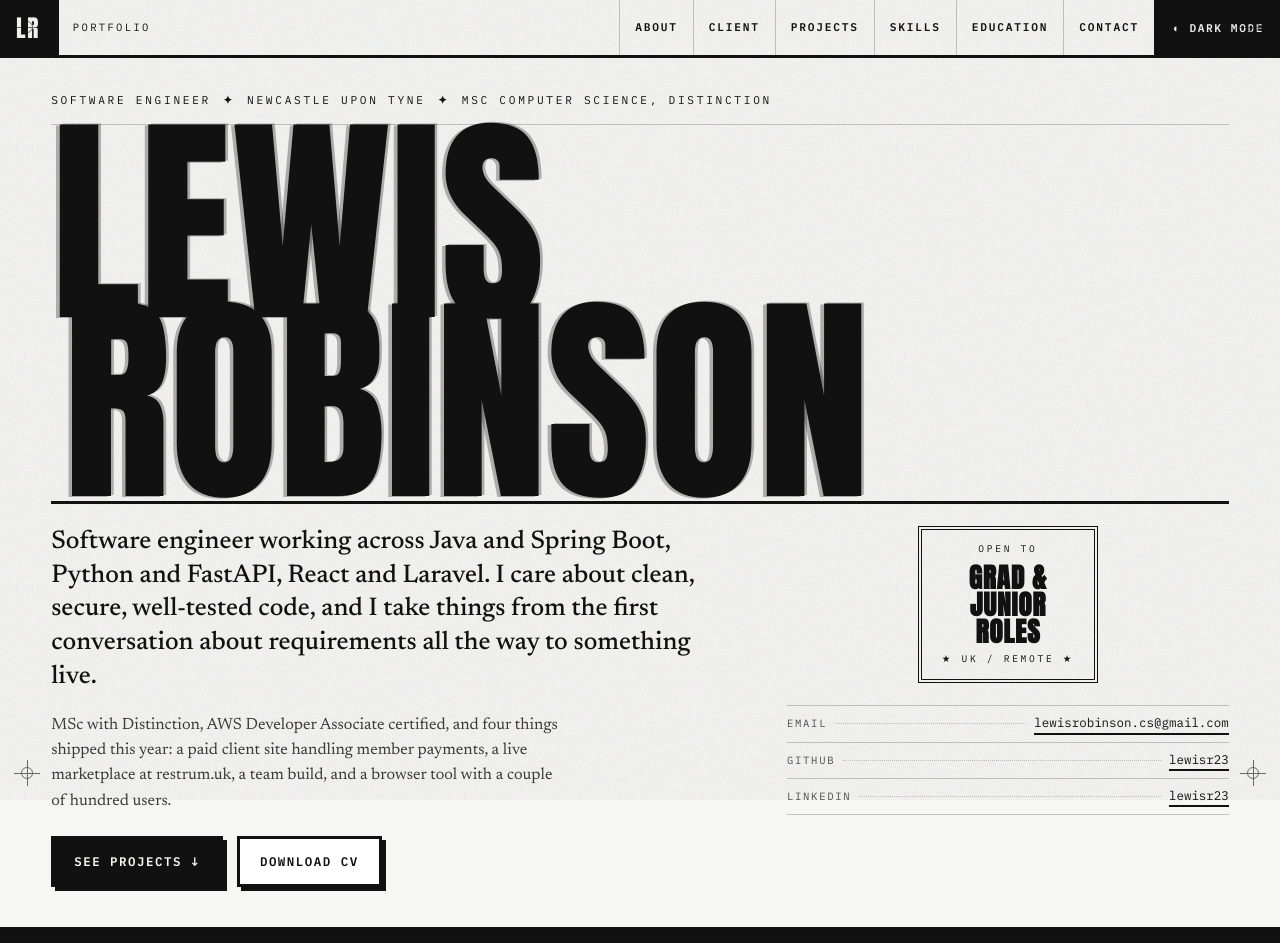
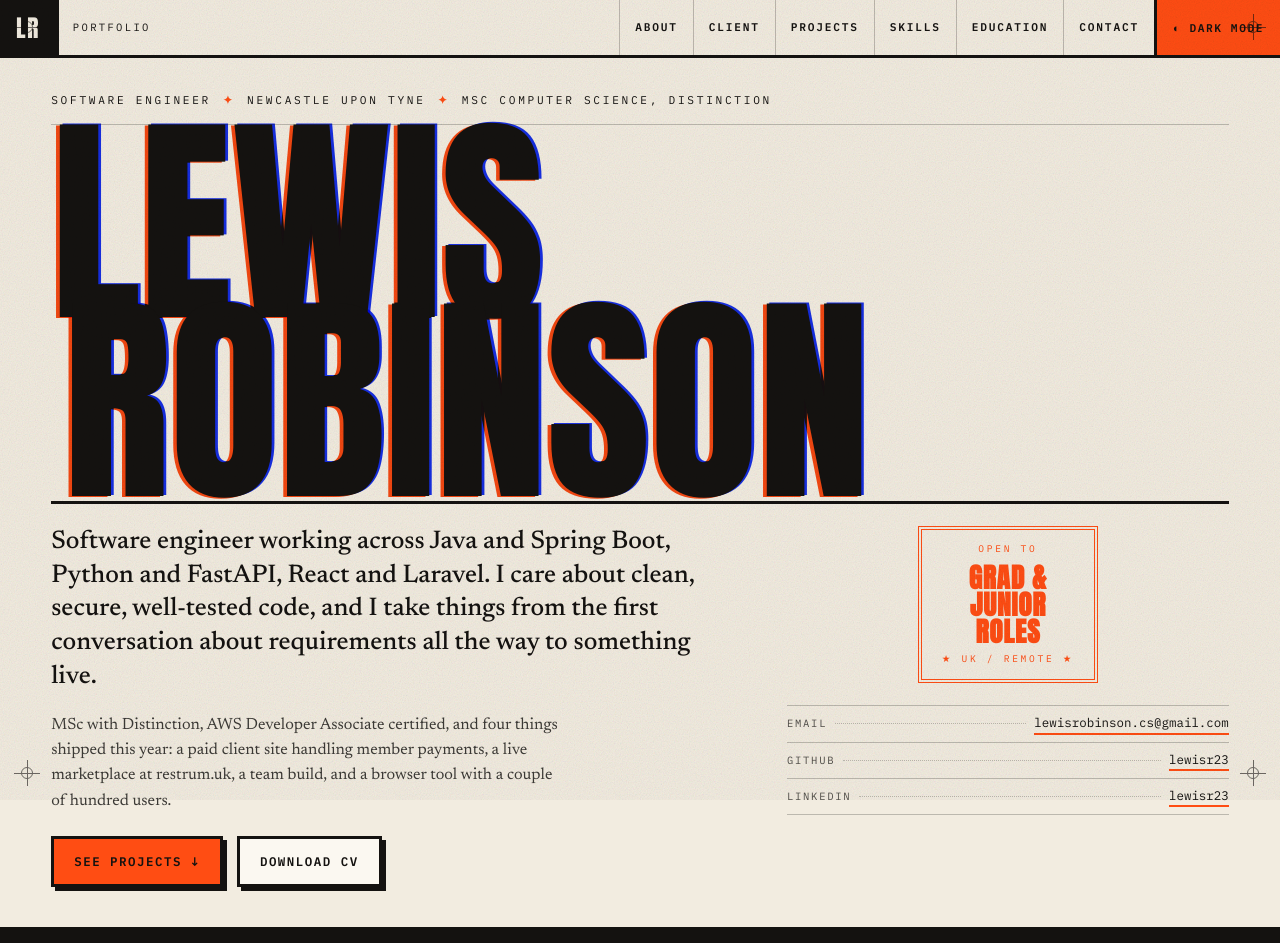
Before and after one commit to lewisr23/Portfolio, a React (Vite) app: page / in a window 1280 px wide. Shown: the top 943 px of the page. Built offline with nearby package versions, Linux system fonts and the light colour scheme.

Commit message:
Bring back the colour palette and the coloured share image

```diff
--- a/index.html
+++ b/index.html
@@ -20,7 +20,7 @@
 <meta property="og:image:type" content="image/png">
 <meta property="og:image:width" content="1200">
 <meta property="og:image:height" content="630">
-<meta property="og:image:alt" content="LEWIS ROBINSON set in heavy black type, captioned Software Engineer, Newcastle upon Tyne">
+<meta property="og:image:alt" content="LEWIS ROBINSON set in heavy black type with orange and blue offset copies, captioned Software Engineer, Newcastle upon Tyne">
 <meta property="og:locale" content="en_GB">
 
 <meta name="twitter:card" content="summary_large_image">
--- a/src/styles.css
+++ b/src/styles.css
@@ -1,17 +1,16 @@
 /* ═══════════════════════════════════════════════════════
-   LEWIS ROBINSON / black and white press sheet
-   Light and dark ink live on :root[data-ink]
+   LEWIS ROBINSON / portfolio
+   Light and dark palettes live on :root[data-ink]
    ═══════════════════════════════════════════════════════ */
 
 :root{
-  --paper:  #f6f6f4;
-  --card:   #ffffff;
-  --ink:    #111111;
-  --a:      var(--ink);
-  --b:      var(--ink);
-  --c:      var(--ink);
-  --ghost:  #b8b8b8;   /* offset copies behind the name */
-  --hair:   rgba(17,17,17,.22);
+  --paper:  #f2ece0;
+  --card:   #fbf8f1;
+  --ink:    #141210;
+  --a:      #ff4d13;   /* vermilion */
+  --b:      #1731ff;   /* cobalt    */
+  --c:      #ff2e88;   /* fluoro pink */
+  --hair:   rgba(20,18,16,.24);
 
   --display: 'Anton', 'Haettenschweiler', 'Arial Narrow', sans-serif;
   --serif:   'Newsreader', Georgia, 'Times New Roman', serif;
@@ -23,11 +22,13 @@
 }
 
 :root[data-ink="night"]{
-  --paper: #111111;
-  --card:  #1a1a1a;
-  --ink:   #f2f2f2;
-  --ghost: #4a4a4a;
-  --hair: rgba(242,242,242,.26);
+  --paper: #17150f;
+  --card:  #221f17;
+  --ink:   #f4efe2;
+  --a: #ffd400;
+  --b: #00d1c1;
+  --c: #ff3d7f;
+  --hair: rgba(244,239,226,.3);
 }
 
 *,*::before,*::after{ box-sizing:border-box; }
@@ -117,11 +118,11 @@ img{ max-width:100%; }
 .masthead__nav a:hover{ background:var(--ink); color:var(--paper); }
 .ink-swap{
   font-family:var(--mono); font-size:.7rem; font-weight:600; letter-spacing:.14em;
-  background:var(--ink); color:var(--paper);
+  background:var(--a); color:var(--ink);
   border:none; border-left:var(--edge) solid var(--ink);
   padding:0 16px; cursor:pointer;
 }
-.ink-swap:hover{ background:var(--paper); color:var(--ink); }
+.ink-swap:hover{ background:var(--b); color:var(--paper); }
 
 /* ── shared slab button ───────────────────────────────── */
 .slab{
@@ -136,7 +137,7 @@ img{ max-width:100%; }
 }
 .slab:hover{ transform:translate(-3px,-3px); box-shadow:7px 7px 0 var(--ink); background:var(--c); color:var(--paper); }
 .slab:active{ transform:translate(2px,2px); box-shadow:1px 1px 0 var(--ink); }
-.slab--fill{ background:var(--ink); color:var(--paper); }
+.slab--fill{ background:var(--a); }
 
 /* ── hero ─────────────────────────────────────────────── */
 .hero{ padding: 34px clamp(16px,4vw,54px) 10px; }
@@ -176,8 +177,8 @@ img{ max-width:100%; }
   mix-blend-mode:multiply;
   transition: transform .25s cubic-bezier(.2,.8,.3,1);
 }
-.mega__line::before{ color:var(--ghost); transform:translate(-.016em,.005em); }
-.mega__line::after{  color:var(--ghost); transform:translate(.012em,-.004em); }
+.mega__line::before{ color:var(--a); transform:translate(-.016em,.005em); }
+.mega__line::after{  color:var(--b); transform:translate(.012em,-.004em); }
 /* Hovering either word moves the whole title, but the trigger is still the
    glyphs themselves, never the empty space beside them.
    Keep the spread modest: push much past this and the offset copies fill the
@@ -237,7 +238,7 @@ img{ max-width:100%; }
   margin: 30px 0 0;
 }
 .ticker--a{ background:var(--ink); color:var(--paper); }
-.ticker--b{ background:var(--paper); color:var(--ink); }
+.ticker--b{ background:var(--b); color:var(--paper); }
 .ticker__track{ display:flex; width:max-content; animation: slide 34s linear infinite; }
 .ticker__track--rev{ animation-duration:26s; animation-direction:reverse; }
 .ticker__group{
@@ -245,8 +246,8 @@ img{ max-width:100%; }
   font-family:var(--display); font-size:1.25rem; letter-spacing:.06em; text-transform:uppercase;
   white-space:nowrap;
 }
-.ticker--a b,
-.ticker--b b{ opacity:.55; }
+.ticker--a b{ color:var(--a); }
+.ticker--b b{ color:var(--paper); opacity:.55; }
 @keyframes slide{ to{ transform:translateX(-50%); } }
 
 /* ── plates & rubrics ─────────────────────────────────── */
@@ -415,9 +416,9 @@ img{ max-width:100%; }
   color:var(--paper);
   margin:22px 0;
   word-break:break-word;
-  transition:opacity .12s;
+  transition:color .12s;
 }
-.contact__mail:hover{ opacity:.65; }
+.contact__mail:hover{ color:var(--a); }
 .contact__links{ display:flex; flex-wrap:wrap; gap:14px; }
 .contact__links a{
   display:inline-block;
@@ -432,10 +433,10 @@ img{ max-width:100%; }
 .postmark{
   position:absolute; right:clamp(16px,4vw,54px); bottom:clamp(30px,5vw,60px);
   transform:rotate(-14deg);
-  border:3px double var(--paper); border-radius:50%;
+  border:3px double var(--a); border-radius:50%;
   width:150px; height:150px;
   display:flex; flex-direction:column; align-items:center; justify-content:center;
-  color:var(--paper);
+  color:var(--a);
   font-family:var(--mono); font-size:.6rem; letter-spacing:.18em;
   text-align:center;
   opacity:.9;
```
Also changed, not shown: public/og-image.png.
